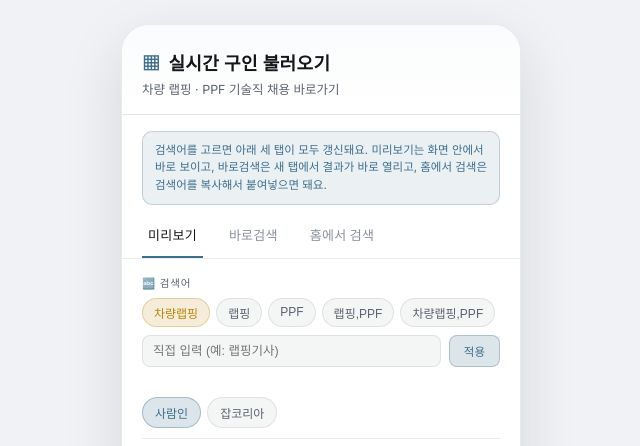
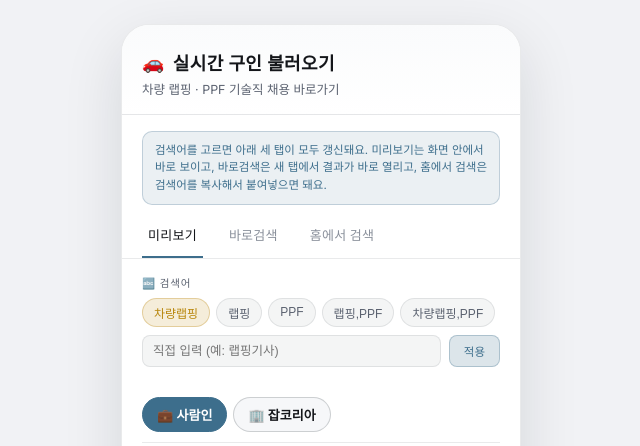
Before and after one commit to kimhyunjun0415/job-api, a website: page index.html in a window 1280 px wide. Shown: the top 446 px of the page, without its empty margins (319-959 px from the left). Drawn offline with nearby package versions, Linux system fonts and the light colour scheme.

Commit message:
Improve site-tab legibility, swap header icon for a car emoji
Site-tab pills (사람인/잡코리아) were low-contrast text-only chips;
gave them a solid accent fill when active, stronger border/text
otherwise, and a small icon each. Header's checkered-grid glyph
replaced with a car emoji to match the app's subject.

```diff
--- a/index.html
+++ b/index.html
@@ -51,9 +51,9 @@
   .site-tabbar{display:flex;gap:6px;overflow-x:auto;padding-bottom:10px;margin-bottom:10px;
     border-bottom:1px solid var(--line);}
   .site-tabbar::-webkit-scrollbar{display:none;}
-  .site-tab{flex:0 0 auto;font-family:'Inter',sans-serif;font-size:12px;padding:6px 12px;border-radius:999px;
-    background:rgba(15,23,32,.045);color:var(--text-dim);border:1px solid var(--line);cursor:pointer;white-space:nowrap;}
-  .site-tab.active{background:rgba(61,110,140,.18);color:var(--accent);border-color:rgba(61,110,140,.35);}
+  .site-tab{flex:0 0 auto;font-family:'Inter',sans-serif;font-size:13px;font-weight:600;padding:7px 14px;border-radius:999px;
+    background:var(--surface);color:var(--text);border:1px solid rgba(15,23,32,.18);cursor:pointer;white-space:nowrap;}
+  .site-tab.active{background:var(--accent);color:#fff;border-color:var(--accent);}
   .frame-wrap{position:relative;width:100%;height:62vh;min-height:420px;border-radius:12px;overflow:hidden;
     border:1px solid var(--line);background:var(--surface);}
   .frame-wrap.expanded{position:fixed;inset:0;z-index:100;height:100vh;min-height:0;border-radius:0;
@@ -89,7 +89,7 @@
 <div class="app">
   <header>
     <div class="brand">
-      <span style="color:var(--accent);">▦</span>
+      <span style="color:var(--accent);">🚗</span>
       <span class="display">실시간 구인 불러오기</span>
     </div>
     <p>차량 랩핑 · PPF 기술직 채용 바로가기</p>
@@ -143,8 +143,8 @@
 // 단계 없이, 한 번에 검색결과 URL로 바로 로드). 잡코리아는 폭이 좁으면 레이아웃이 깨져서
 // 넓게(1100px) 띄운 뒤 화면 크기에 맞게 축소(scale)해서 보여준다.
 const previewSites = [
-  {name:"사람인", urlTpl:"https://www.saramin.co.kr/zf_user/search/recruit?searchword={kw}"},
-  {name:"잡코리아", urlTpl:"https://www.jobkorea.co.kr/Search/?stext={kw}", nativeWidth:1100, nativeHeight:1700},
+  {name:"사람인", icon:"💼", urlTpl:"https://www.saramin.co.kr/zf_user/search/recruit?searchword={kw}"},
+  {name:"잡코리아", icon:"🏢", urlTpl:"https://www.jobkorea.co.kr/Search/?stext={kw}", nativeWidth:1100, nativeHeight:1700},
 ];
 
 // 검색어를 URL에 실어서 결과가 바로 열리는 사이트 (새 탭)
@@ -303,7 +303,7 @@ document.getElementById("frameExpandBtn").addEventListener("click", toggleExpand
 window.addEventListener("resize", applyFrameScale);
 
 document.getElementById("siteTabbar").innerHTML = previewSites.map((s,i) =>
-  `<button class="site-tab ${i===currentPreviewIndex?'active':''}" data-i="${i}">${s.name}</button>`
+  `<button class="site-tab ${i===currentPreviewIndex?'active':''}" data-i="${i}">${s.icon} ${s.name}</button>`
 ).join("");
 document.getElementById("siteTabbar").addEventListener("click", (e) => {
   const btn = e.target.closest(".site-tab");
```
